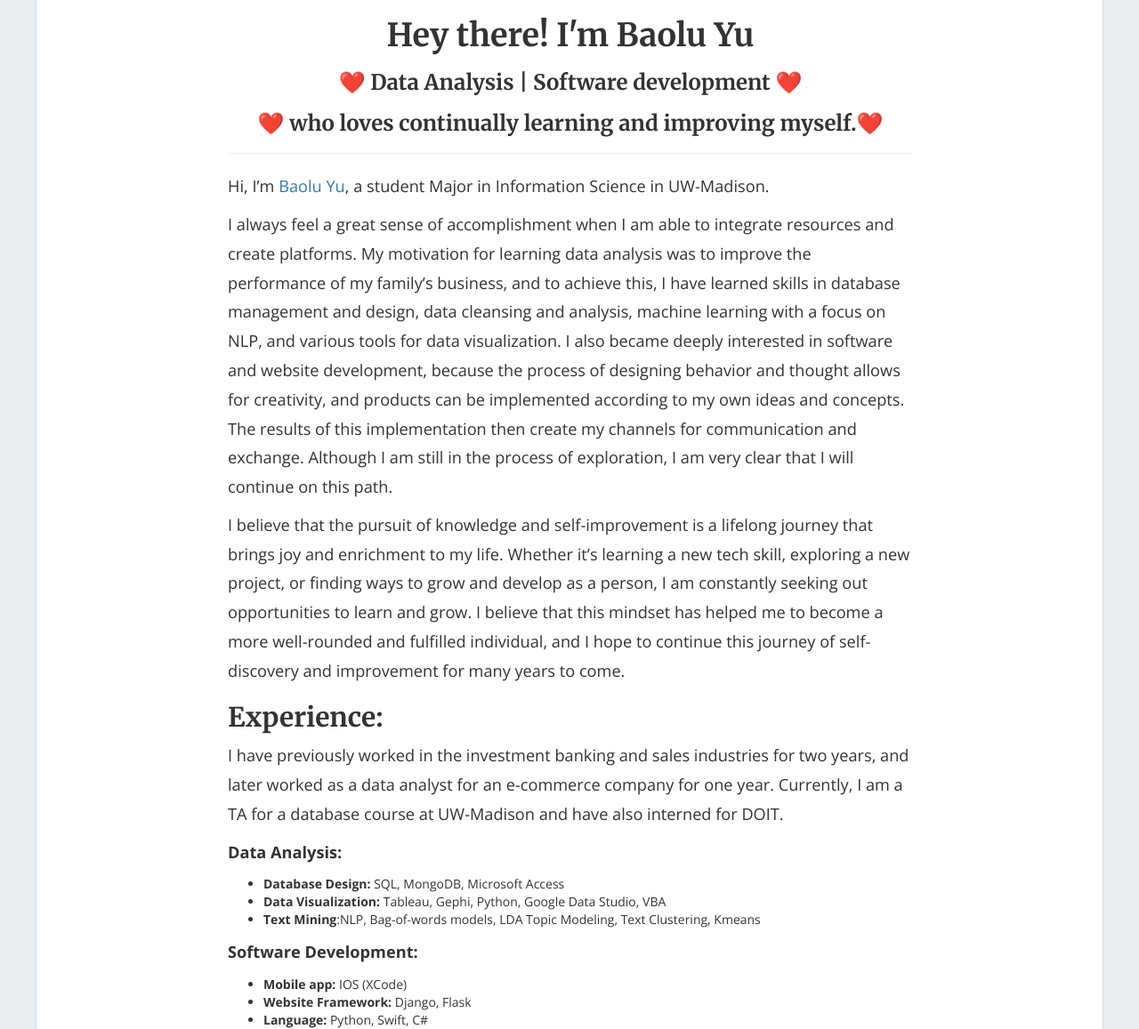
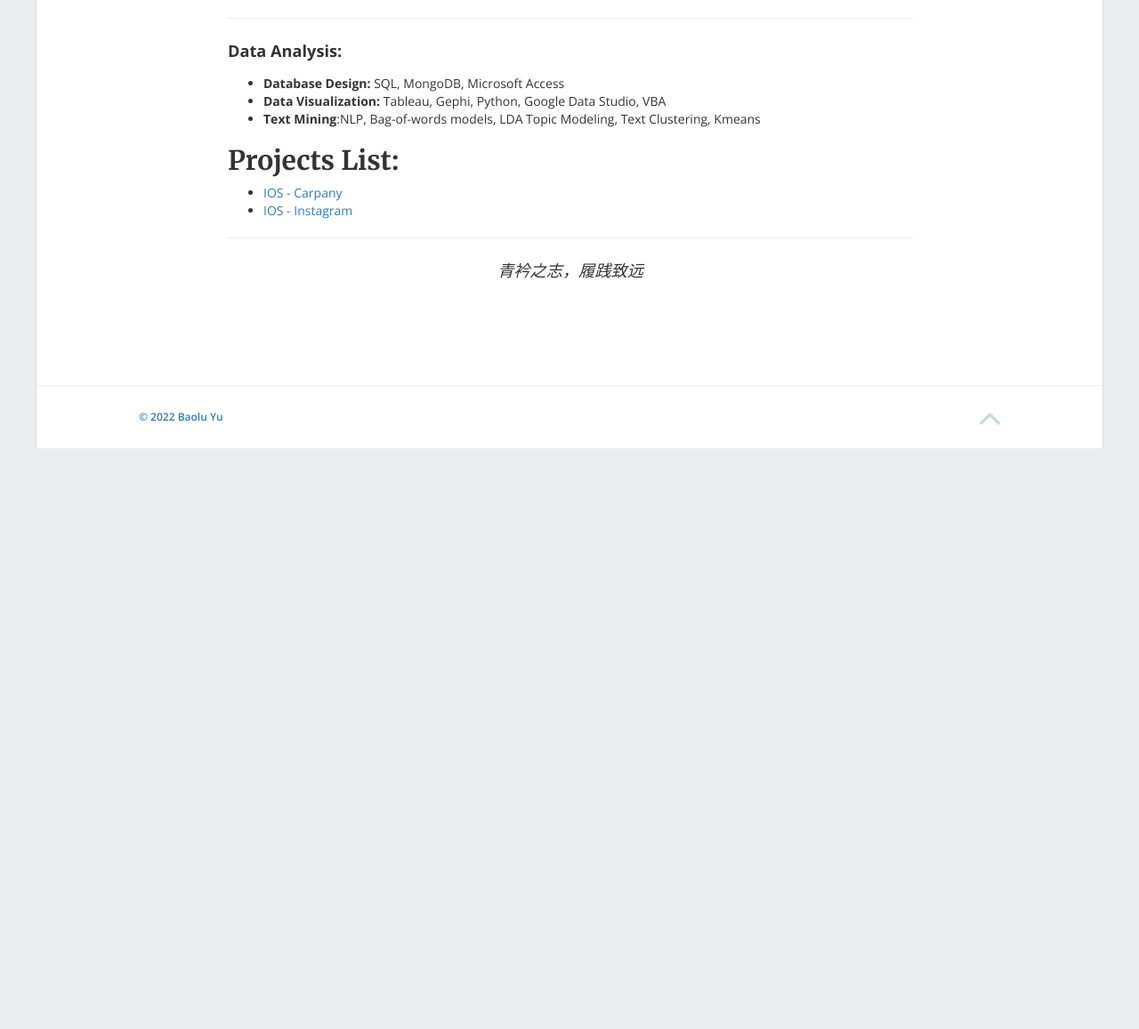
Before and after one commit to dorothy110/dorothy110.github.io, a Jekyll site: the page built from DA.md, in a window 1280 px wide and 1400 px high, scrolled down 227 px. Shown: the part 243-1400 px from the top of the window at 89% size. Built offline with Jekyll 4.4.1, drawn with Linux system fonts in a browser that asks for light colours; nearby versions of some CDN libraries; after the commit the page ends 974 px from its top, so only the background shows below that.

```diff
--- a/DA.md
+++ b/DA.md
@@ -7,20 +7,8 @@ permalink: /da/
  <img  width="800" height="400" src="/img/Welcome.gif">
 </p>
 
-<h1 align="Center" id="macropower-title"> Hey there! I'm Baolu Yu </h1>
-<h3 align="Center"> ❤️ Data Analysis | Software development ❤️ </h3>
-<h3 align="Center"> ❤️ who loves continually learning and improving myself.❤️  </h3>
-
 <hr>
 
-Hi, I'm [Baolu Yu](https://www.linkedin.com/in/baoluyu//), a student Major in Information Science in UW-Madison.
-
-I always feel a great sense of accomplishment when I am able to integrate resources and create platforms. My motivation for learning data analysis was to improve the performance of my family's business, and to achieve this, I have learned skills in database management and design, data cleansing and analysis, machine learning with a focus on NLP, and various tools for data visualization. I also became deeply interested in software and website development, because the process of designing behavior and thought allows for creativity, and products can be implemented according to my own ideas and concepts. The results of this implementation then create my channels for communication and exchange. Although I am still in the process of exploration, I am very clear that I will continue on this path.
-
-I believe that the pursuit of knowledge and self-improvement is a lifelong journey that brings joy and enrichment to my life. Whether it's learning a new tech skill, exploring a new project, or finding ways to grow and develop as a person, I am constantly seeking out opportunities to learn and grow. I believe that this mindset has helped me to become a more well-rounded and fulfilled individual, and I hope to continue this journey of self-discovery and improvement for many years to come.
-
-## Experience:
-I have previously worked in the investment banking and sales industries for two years, and later worked as a data analyst for an e-commerce company for one year. Currently, I am a TA for a database course at UW-Madison and have also interned for DOIT.
 
 **Data Analysis:**
 
@@ -28,11 +16,7 @@ I have previously worked in the investment banking and sales industries for two
 - **Data Visualization:** Tableau, Gephi, Python, Google Data Studio, VBA
 - **Text Mining**:NLP, Bag-of-words models, LDA Topic Modeling, Text Clustering, Kmeans
 
-**Software Development:**
 
-- **Mobile app:** IOS (XCode)
-- **Website Framework:** Django, Flask
-- **Language:** Python, Swift, C#
 
 ## Projects List:
 - [IOS - Carpany](https://github.com/codepath-ios-group23/Carpany//)
```
Also changed, not shown: _layouts/da.html (added, +38 -0 lines).
